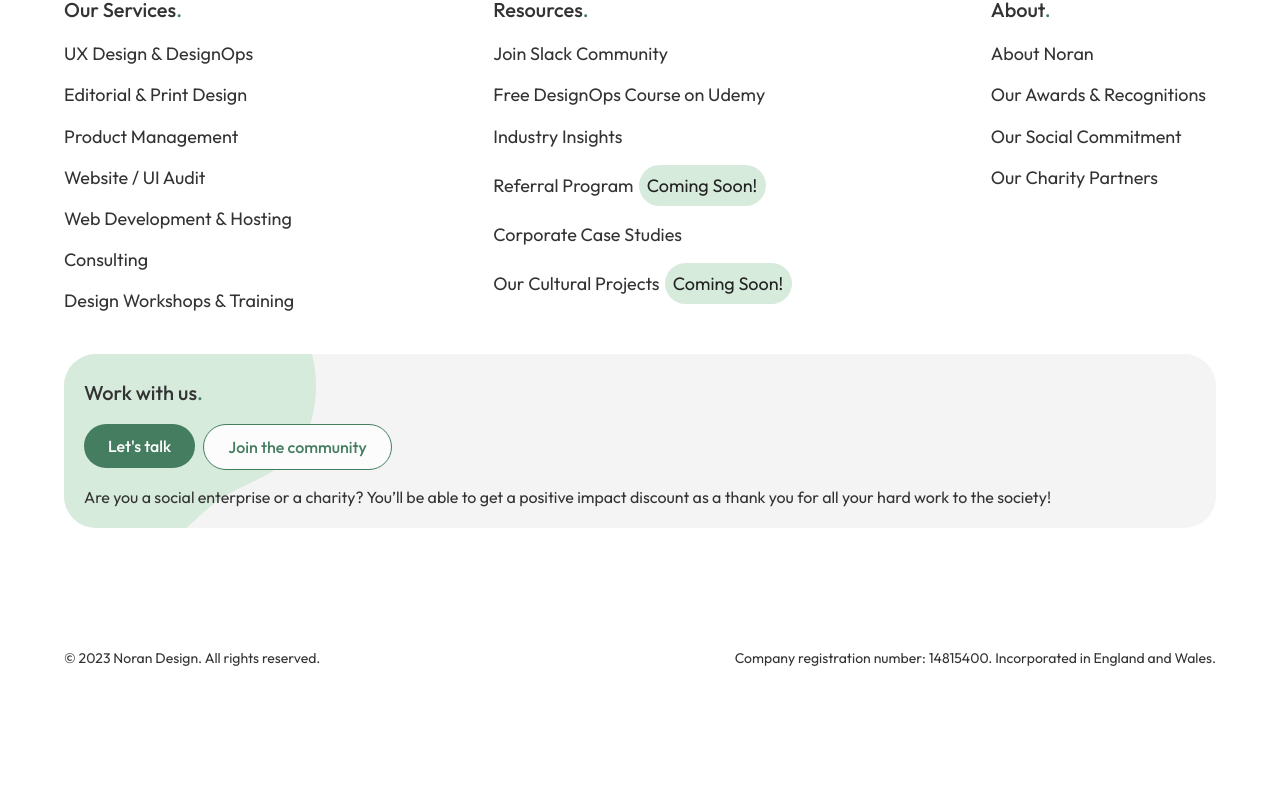
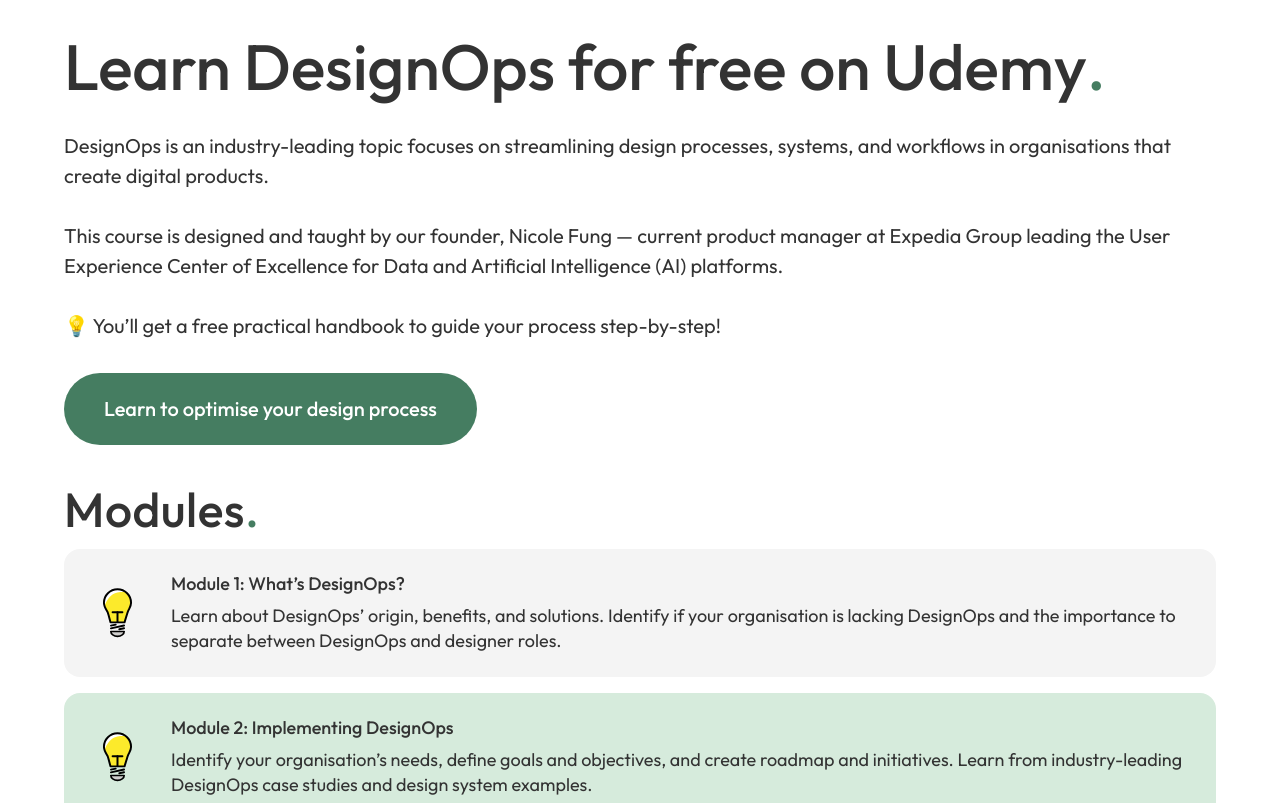
Before and after one commit to wongpakho814/noran, a React (Create React App) app: page /udemy-course in a window 1280 px wide. Shown: the part 257-1060 px from the top of the page. Before the commit the page ends 957 px from the top, so only its background shows below. Built offline with nearby package versions, Linux system fonts and the light colour scheme.

Commit message:
Implemented Udemy course page

```diff
--- a/src/App.css
+++ b/src/App.css
@@ -80,13 +80,14 @@ dl {
 .lets-talk-btn:hover {
   text-decoration: none;
   color: #fff;
-  background: var(--tertiary, #1C4B34);
+  background: var(--tertiary, #1c4b34);
 }
 
 .our-services,
 .our-social-commitment,
 .our-case-studies,
-.work-with-us {
+.work-with-us,
+.learn-to-optimise {
   padding: 2.4rem 4rem;
   font-size: 2rem;
   line-height: 120%;
@@ -167,7 +168,7 @@ dl {
 .udemy-btn:hover {
   text-decoration: none;
   color: #fff !important;
-  background: var(--tertiary, #1C4B34);
+  background: var(--tertiary, #1c4b34);
 }
 
 .cta-text {
@@ -1447,6 +1448,116 @@ header {
 /* End of about noran section 1 */
 /* End of about noran */
 
+/* Udemy Course */
+/* Udemy course section 1 */
+.udemy-course-section-1 {
+  width: 100%;
+  display: flex;
+  padding: 6.4rem;
+  flex-direction: column;
+  align-items: flex-start;
+  gap: 4rem;
+}
+
+.udemy-course-section-1-wrapper {
+  width: 100%;
+  display: flex;
+  align-items: flex-start;
+  justify-content: space-between;
+  gap: 4rem;
+}
+
+.udemy-course-section-1-left-column,
+.udemy-course-section-1-right-column {
+  width: 63.6rem;
+  display: flex;
+  flex-direction: column;
+  align-items: flex-start;
+  gap: 3.2rem;
+}
+
+.udemy-course-section-1-left-column h1,
+.udemy-course-section-1-left-column p {
+  color: var(--text, #333);
+  font-family: Outfit;
+  font-size: 6.4rem;
+  font-style: normal;
+  font-weight: 500;
+  line-height: 100%;
+}
+
+.udemy-course-section-1-left-column h1 span {
+  color: #457d61;
+}
+
+.udemy-course-section-1-left-column p {
+  font-size: 2rem;
+  font-weight: 400;
+  line-height: 150%;
+}
+
+.udemy-course-section-1-right-column {
+  gap: 1.6rem;
+}
+
+.udemy-course-section-1-right-column h2 {
+  color: var(--text, #333);
+  font-family: Outfit;
+  font-size: 4.8rem;
+  font-style: normal;
+  font-weight: 500;
+  line-height: 100%;
+  letter-spacing: 0.048rem;
+}
+
+.udemy-course-section-1-right-column h2 span {
+  color: #457d61;
+}
+
+.udemy-course-section-1-card {
+  width: 100%;
+  display: flex;
+  padding: 2.4rem;
+  align-items: center;
+  gap: 2.4rem;
+  border-radius: 1.6rem;
+  background: var(--mid-bg, #f4f4f4);
+}
+
+.udemy-course-section-1-card:nth-child(odd) {
+  background: var(--secondary, #d6ebdc);
+}
+
+.udemy-course-section-1-card img {
+  width: 6rem;
+  height: 6rem;
+}
+
+.udemy-course-section-1-card-text {
+  display: flex;
+  flex-direction: column;
+  justify-content: center;
+  align-items: flex-start;
+  gap: 0.8rem;
+}
+
+.udemy-course-section-1-card-text h3,
+.udemy-course-section-1-card-text p {
+  color: var(--text, #333);
+  font-family: Outfit;
+  font-size: 1.8rem;
+  font-style: normal;
+  font-weight: 500;
+  line-height: 120%;
+}
+
+.udemy-course-section-1-card-text p {
+  font-weight: 400;
+  line-height: 140%;
+}
+/* End of udemy course section 1 */
+/* End of udemy course */
+
 /* Footer */
 footer {
   display: flex;
@@ -1831,8 +1942,10 @@ footer {
     font-size: 4.8rem;
   }
 
-  .home-section-3-content-wrapper .infinite-rotation-wrapper
-  .about-section-1-content-wrapper .infinite-rotation-wrapper {
+  .home-section-3-content-wrapper
+    .infinite-rotation-wrapper
+    .about-section-1-content-wrapper
+    .infinite-rotation-wrapper {
     top: 5.45rem;
     right: 6.23rem;
     z-index: 202;
@@ -1857,6 +1970,15 @@ footer {
   .home-section-4-card,
   .social-impact-section-3-right-column {
     height: 52.5rem;
+  }
+
+  .udemy-course-section-1-wrapper {
+    flex-direction: column;
+  }
+
+  .udemy-course-section-1-left-column,
+  .udemy-course-section-1-right-column {
+    width: 100%;
   }
 }
 
@@ -2444,16 +2566,7 @@ footer {
     font-size: 2rem;
   }
 
-  .home-section-1,
-  .home-section-2,
-  .home-section-3,
-  .home-section-4,
-  .social-impact-section-1,
-  .social-impact-section-2,
-  .social-impact-section-3,
-  .about-section-1,
-  .about-section-2,
-  .footer-columns {
+  .mobile-section {
     padding: 4rem 2rem 0 2rem;
   }
 
--- a/src/components/Container.js
+++ b/src/components/Container.js
@@ -3,7 +3,7 @@ import { BrowserRouter, Routes, Route } from "react-router-dom";
 import Header from "./Header";
 import Footer from "./Footer";
 import Home from "./pages/Home";
-import Learn from "./pages/Learn";
+import UdemyCourse from "./pages/UdemyCourse";
 import SocialImpact from "./pages/SocialImpact";
 import Projects from "./pages/Projects";
 import About from "./pages/About";
@@ -15,7 +15,7 @@ export default function PortfolioContainer() {
         <Header />
         <Routes>
           <Route path="/" element={<Home />} />
-          <Route path="/learn" element={<Learn />} />
+          <Route path="/udemy-course" element={<UdemyCourse />} />
           <Route path="/social-impact" element={<SocialImpact />} />
           <Route path="/projects" element={<Projects />} />
           <Route path="/about" element={<About />} />
--- a/src/components/Footer.js
+++ b/src/components/Footer.js
@@ -5,7 +5,7 @@ import CtaBox from "./CtaBox";
 function Footer() {
   return (
     <footer>
-      <div className="footer-columns">
+      <div className="footer-columns mobile-section">
         <div className="footer-area-1">
           <div className="footer-column footer-column-1">
             <div className="logo-wrapper">
@@ -114,7 +114,9 @@ function Footer() {
               <a href="/about#about-noran-awards">Our Awards & Recognitions</a>
             </div>
             <div className="footer-item">
-              <a href="/social-impact#social-commitment">Our Social Commitment</a>
+              <a href="/social-impact#social-commitment">
+                Our Social Commitment
+              </a>
             </div>
             <div className="footer-item">
               <a href="/social-impact#charity-partners">Our Charity Partners</a>
--- a/src/components/Navigation.js
+++ b/src/components/Navigation.js
@@ -250,7 +250,7 @@ function Navigation() {
                     practical handbook to guide your process step-by-step!
                   </p>
                 </div>
-                <button className="udemy-btn">Start learning</button>
+                <a href="udemy-course" className="udemy-btn">Start learning</a>
               </div>
             </div>
             <div className="blob"></div>
--- a/src/components/pages/About.js
+++ b/src/components/pages/About.js
@@ -11,7 +11,7 @@ import award4 from "../../images/SME Greater London Enterprise Awards.png";
 function About() {
   return (
     <React.Fragment>
-      <section className="about-section-1 drop-in-2" id="about">
+      <section className="about-section-1 mobile-section drop-in-2" id="about">
         <div className="about-section-1-content-wrapper">
           <InfiniteRotation />
           <div className="home-section-3-hero">
@@ -90,7 +90,7 @@ function About() {
         </div>
       </section>
 
-      <section className="about-section-2">
+      <section className="about-section-2 mobile-section">
         <div className="social-impact-section-3-left-column">
           <h1>
             Our Team<span>.</span>
--- /dev/null
+++ b/src/components/pages/UdemyCourse.js
@@ -0,0 +1,77 @@
+import React from "react";
+import InfiniteRotation from "../InfiniteRotation";
+import lightBulbIcon from "../../images/icons/lightbulb.svg";
+
+function UdemyCourse() {
+  return (
+    <React.Fragment>
+      <section className="udemy-course-section-1 mobile-section drop-in-2" id="udemy-course">
+        <InfiniteRotation />
+        <div className="udemy-course-section-1-wrapper">
+          <div className="udemy-course-section-1-left-column">
+            <h1>
+              Learn DesignOps for free on Udemy<span>.</span>
+            </h1>
+            <p>
+              DesignOps is an industry-leading topic focuses on streamlining
+              design processes, systems, and workflows in organisations that
+              create digital products.<br></br>
+              <br></br> This course is designed and taught by our founder,
+              Nicole Fung — current product manager at Expedia Group leading the
+              User Experience Center of Excellence for Data and Artificial
+              Intelligence (AI) platforms. <br></br>
+              <br></br>💡 You’ll get a free practical handbook to guide your
+              process step-by-step!
+            </p>
+            <button className="lets-talk-btn learn-to-optimise">
+              Learn to optimise your design process
+            </button>
+          </div>
+
+          <div className="udemy-course-section-1-right-column">
+            <h2>
+              Modules<span>.</span>
+            </h2>
+            <div className="udemy-course-section-1-card">
+              <img src={lightBulbIcon} alt="Module 1: What’s DesignOps?"></img>
+              <div className="udemy-course-section-1-card-text">
+                <h3>Module 1: What’s DesignOps?</h3>
+                <p>
+                  Learn about DesignOps’ origin, benefits, and solutions.
+                  Identify if your organisation is lacking DesignOps and the
+                  importance to separate between DesignOps and designer roles.
+                </p>
+              </div>
+            </div>
+
+            <div className="udemy-course-section-1-card">
+              <img src={lightBulbIcon} alt="Module 1: What’s DesignOps?"></img>
+              <div className="udemy-course-section-1-card-text">
+                <h3>Module 2: Implementing DesignOps</h3>
+                <p>
+                  Identify your organisation’s needs, define goals and
+                  objectives, and create roadmap and initiatives. Learn from
+                  industry-leading DesignOps case studies and design system
+                  examples.
+                </p>
+              </div>
+            </div>
+
+            <div className="udemy-course-section-1-card">
+              <img src={lightBulbIcon} alt="Module 1: What’s DesignOps?"></img>
+              <div className="udemy-course-section-1-card-text">
+                <h3>Module 3: Measuring DesignOps</h3>
+                <p>
+                  Set key performance indicators (KPIs) to measure the success
+                  of implementing DesignOps in your organisation.
+                </p>
+              </div>
+            </div>
+          </div>
+        </div>
+      </section>
+    </React.Fragment>
+  );
+}
+
+export default UdemyCourse;
```
Also changed, not shown: src/components/pages/Home.js (+4 -4 lines), src/components/pages/Learn.js (deleted, +0 -43 lines), src/components/pages/SocialImpact.js (+12 -3 lines).
